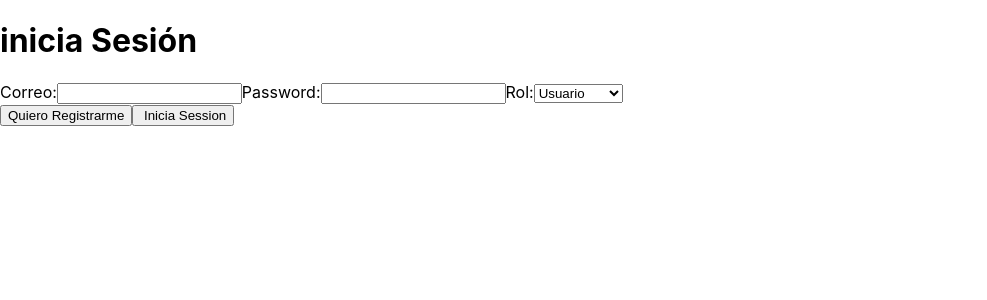
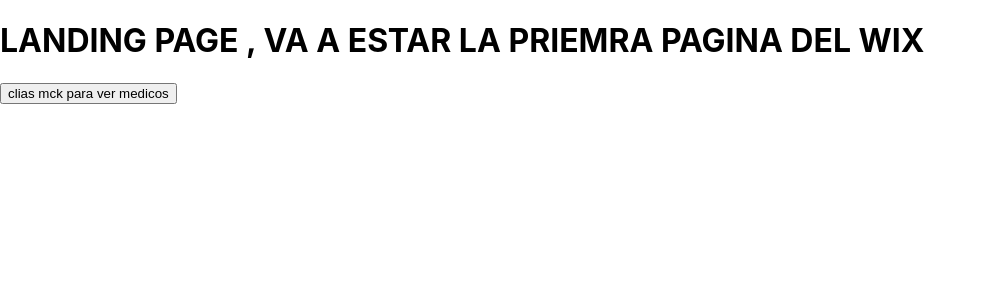
Before and after one commit to IvanVelazquezz98/Medicine-App, a React (Create React App) app in the folder client/: page / in a window 1280 px wide. Shown: the top 300 px of the page, without its empty margins (0-987 px from the left). Built offline with nearby package versions, Linux system fonts and the light colour scheme; no server answers; the HTML template or start-up script is replaced by a standard one.

Commit message:
order Of All Components In Front And Links In App

```diff
--- a/client/src/App.js
+++ b/client/src/App.js
@@ -1,13 +1,16 @@
 import {  Route, Routes } from "react-router-dom";
 import Validate from './Component/Validate/Validate'
+import LandingPage from "./Component/LandingPage/LandingPage";
+import Home from "./Component/Home/Home";
 
 function App() {
   return (
 
       <div className="App">
         <Routes>
-        <Route path="/" element={<Validate /> } />
-
+        <Route path="/" element={<LandingPage /> } />
+        <Route path="/home" element={<Home /> } />
+        <Route path="/home/validate" element={<Validate /> } />
         </Routes>
       </div>
 
--- a/client/src/Component/Home/Home.jsx
+++ b/client/src/Component/Home/Home.jsx
@@ -1,9 +1,13 @@
 import React from 'react'
+import Ads from '../Ads/Ads'
+import { Link } from 'react-router-dom'
 
 function Home() {
   return (
     <div>
       <h1>Soy Home</h1>
+      <Ads/>
+      <Link to="/home/validate">validate</Link>
     </div>
   )
 }
--- a/client/src/components/LandingPage/LandingPage.jsx
+++ b/client/src/Component/LandingPage/LandingPage.jsx
@@ -10,7 +10,7 @@ export default function LandingPage() {
 
 
           <h1 /* className={style.h1} */>LANDING PAGE , VA A ESTAR LA PRIEMRA PAGINA DEL WIX</h1>
-          <Link  to={'/home'}><button >click para ver mas medicos</button></Link>
+          <Link  to='/home'><button >clias mck para ver medicos</button></Link>
 
       </div>
     )}
```
Also changed, not shown: client/src/components/Home/Home.jsx (deleted, +0 -9 lines), client/src/Component/Ads/Ads.jsx (line endings or trailing spaces), client/src/Component/Card/Ad.jsx (line endings or trailing spaces).
